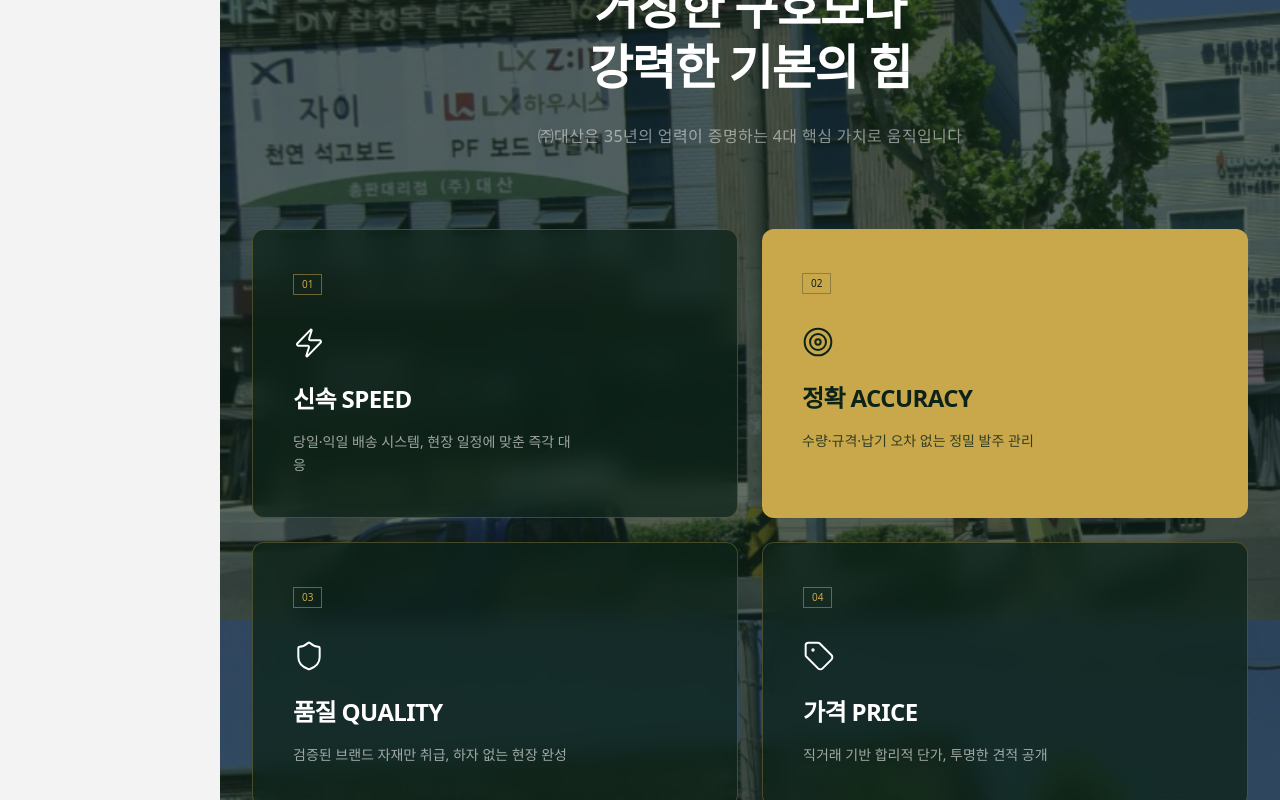
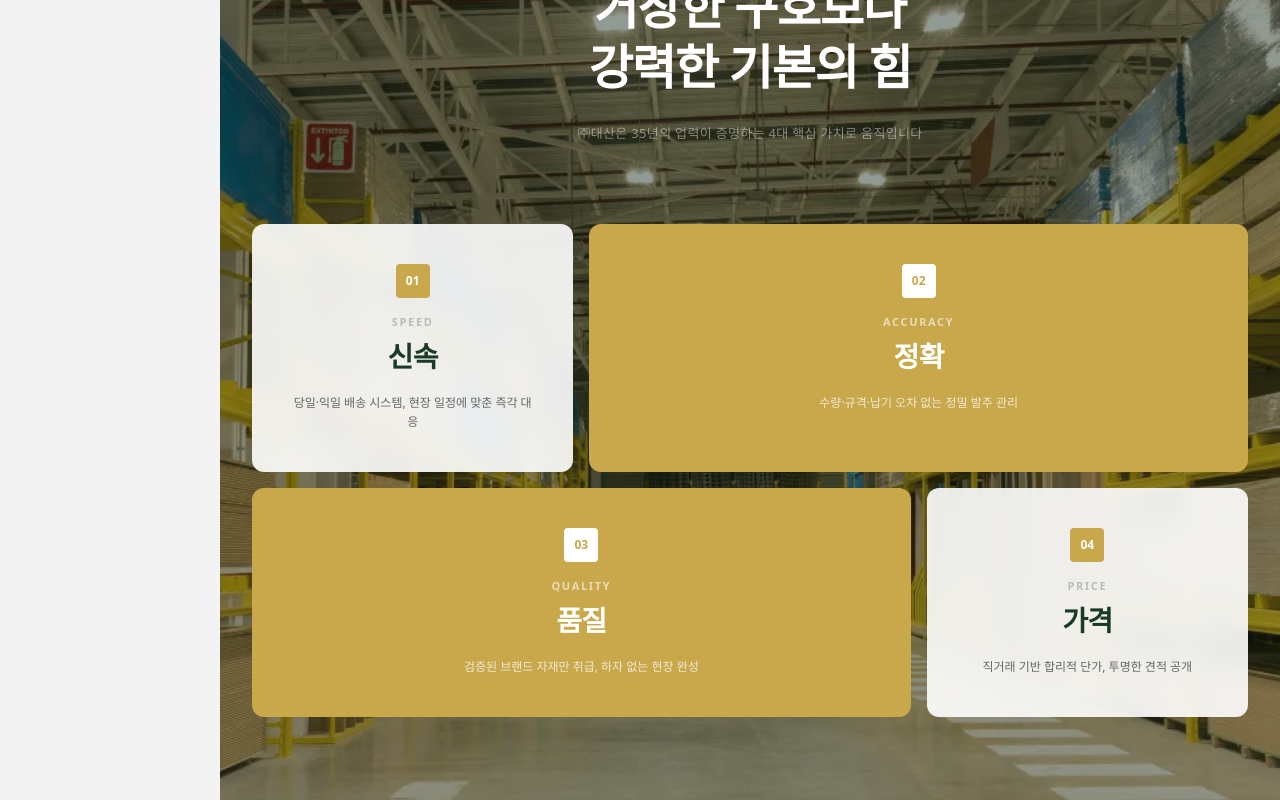
Before and after one commit to kangHo-Jun/daesan, a React (Vite) app in the folder 회사소개/aiStudio/: page / in a window 1280 px wide. Shown: the part 980-1780 px from the top of the page. Built offline with nearby package versions, Linux system fonts and the light colour scheme.

Commit message:
Deploy site to GitHub Pages

```diff
--- a/회사소개/aiStudio/src/index.css
+++ b/회사소개/aiStudio/src/index.css
@@ -56,7 +56,7 @@
 }
 
 .philosophy-section {
-  background-image: url('/images/philosophy-office.png');
+  background-image: url('/images/AI-in-Construction-Material-Manufacturing.webp');
   background-attachment: fixed;
   background-size: cover;
   background-position: center;
--- a/회사소개/aiStudio/src/v2/Philosophy.tsx
+++ b/회사소개/aiStudio/src/v2/Philosophy.tsx
@@ -8,31 +8,35 @@ gsap.registerPlugin(ScrollTrigger);
 const VALUES = [
   {
     id: '01',
-    keyword: '신속 SPEED',
+    keywordEn: 'SPEED',
+    keywordKo: '신속',
     desc: '당일·익일 배송 시스템, 현장 일정에 맞춘 즉각 대응',
-    icon: Zap,
-    style: 'basic'
+    theme: 'white',
+    gridSpan: 'col-span-1'
   },
   {
     id: '02',
-    keyword: '정확 ACCURACY',
+    keywordEn: 'ACCURACY',
+    keywordKo: '정확',
     desc: '수량·규격·납기 오차 없는 정밀 발주 관리',
-    icon: Target,
-    style: 'highlight'
+    theme: 'gold',
+    gridSpan: 'col-span-2'
   },
   {
     id: '03',
-    keyword: '품질 QUALITY',
+    keywordEn: 'QUALITY',
+    keywordKo: '품질',
     desc: '검증된 브랜드 자재만 취급, 하자 없는 현장 완성',
-    icon: Shield,
-    style: 'basic'
+    theme: 'gold',
+    gridSpan: 'col-span-2'
   },
   {
     id: '04',
-    keyword: '가격 PRICE',
+    keywordEn: 'PRICE',
+    keywordKo: '가격',
     desc: '직거래 기반 합리적 단가, 투명한 견적 공개',
-    icon: Tag,
-    style: 'basic'
+    theme: 'white',
+    gridSpan: 'col-span-1'
   }
 ];
 
@@ -74,10 +78,10 @@ export default function Philosophy() {
     >
       {/* Overlay Layer (Z-index 0 to be behind content) */}
       <div
-        className="absolute inset-0 z-0 bg-[#0d2318]/65"
+        className="absolute inset-0 z-0 bg-[#0d2318]/45"
       />
 
-      <div className="relative z-10 max-w-[1200px] mx-auto px-8">
+      <div className="relative z-10 max-w-[1240px] mx-auto px-8">
         {/* Header */}
         <div className="text-center mb-20 max-w-2xl mx-auto">
           <span className="text-[#C9A84C] text-[10px] font-bold tracking-[0.35em] uppercase mb-6 block">
@@ -86,46 +90,63 @@ export default function Philosophy() {
           <h2 className="text-white text-4xl lg:text-5xl font-[800] leading-tight mb-6 font-serif tracking-tight">
             거창한 구호보다<br />강력한 기본의 힘
           </h2>
-          <p className="text-white/50 text-sm md:text-base leading-relaxed tracking-wide">
+          <p className="text-white/45 text-[13px] leading-relaxed tracking-wide">
             ㈜대산은 35년의 업력이 증명하는 4대 핵심 가치로 움직입니다
           </p>
         </div>
 
-        {/* Card Grid */}
-        <div className="grid grid-cols-1 md:grid-cols-2 gap-6 max-w-[1000px] mx-auto">
+        {/* Card Grid - Asymmetric 3-column system to achieve 1:2 and 2:1 */}
+        <div className="grid grid-cols-1 md:grid-cols-3 gap-4 max-w-[1100px] mx-auto">
           {VALUES.map((item, idx) => (
             <div
               key={item.id}
               className={`
-                philosophy-card group relative p-10 rounded-xl transition-all duration-300 hover:-translate-y-2
-                ${item.style === 'highlight'
-                  ? 'bg-[#C9A84C] text-[#0d2318]'
-                  : 'bg-[#0d2318]/75 backdrop-blur-md border border-[#C9A84C]/30 text-white'
+                philosophy-card group relative p-8 py-10 rounded-[12px] flex flex-col items-center text-center
+                transition-all duration-300 ease-out hover:-translate-y-2 border-none overflow-hidden
+                ${item.gridSpan}
+                ${item.theme === 'gold'
+                  ? 'bg-[#C9A84C] text-white'
+                  : 'bg-white/90 backdrop-blur-[12px] text-[#1a3a28]'
                 }
               `}
             >
+              {/* Individual Card Hover CSS */}
+              <style dangerouslySetInnerHTML={{ __html: `
+                .philosophy-card:hover {
+                  box-shadow: 0 20px 40px rgba(0,0,0,0.15) !important;
+                }
+              `}} />
+
               {/* Number Badge */}
-              <div className={`
-                inline-flex items-center justify-center px-2 py-0.5 border text-[10px] mb-8
-                ${item.style === 'highlight' ? 'border-[#0d2318]/30' : 'border-[#C9A84C]/50 text-[#C9A84C]'}
-              `}>
+              <div
+                className={`
+                  w-[34px] h-[34px] rounded-[4px] flex items-center justify-center text-[12px] font-[800] mb-4
+                  ${item.theme === 'white' ? 'bg-[#C9A84C] text-white' : 'bg-white text-[#C9A84C]'}
+                `}
+              >
                 {item.id}
               </div>
 
-              {/* Icon */}
-              <div className="mb-6">
-                <item.icon className="w-8 h-8 stroke-[1.5]" />
-              </div>
+              {/* English Keyword */}
+              <span className={`
+                text-[11px] font-bold tracking-[0.15em] uppercase mb-1
+                ${item.theme === 'white' ? 'text-[#bbbbbb]' : 'text-white/60'}
+              `}>
+                {item.keywordEn}
+              </span>
 
-              {/* Keyword */}
-              <h3 className="text-2xl font-bold mb-4 tracking-tight">
-                {item.keyword}
+              {/* Korean Keyword */}
+              <h3 className={`
+                text-[28px] font-[800] mb-4 tracking-tight
+                ${item.theme === 'white' ? 'text-[#1a3a28]' : 'text-white'}
+              `}>
+                {item.keywordKo}
               </h3>
 
               {/* Description */}
               <p className={`
-                text-sm leading-relaxed max-w-[280px]
-                ${item.style === 'highlight' ? 'text-[#0d2318]/80' : 'text-white/60'}
+                text-[12px] leading-[1.65] max-w-[240px] font-medium
+                ${item.theme === 'white' ? 'text-[#666666]' : 'text-white/75'}
               `}>
                 {item.desc}
               </p>
--- a/회사소개/aiStudio/vite.config.ts
+++ b/회사소개/aiStudio/vite.config.ts
@@ -6,6 +6,7 @@ import {defineConfig, loadEnv} from 'vite';
 export default defineConfig(({mode}) => {
   const env = loadEnv(mode, '.', '');
   return {
+    base: mode === 'production' ? '/daesan/' : '/',
     plugins: [react(), tailwindcss()],
     define: {
       'process.env.GEMINI_API_KEY': JSON.stringify(env.GEMINI_API_KEY),
```
Also changed, not shown: 회사소개/aiStudio/public/images/AI-in-Construction-Material-Manufacturing.webp (added).
